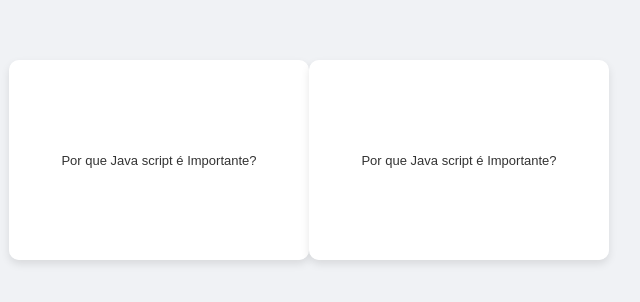
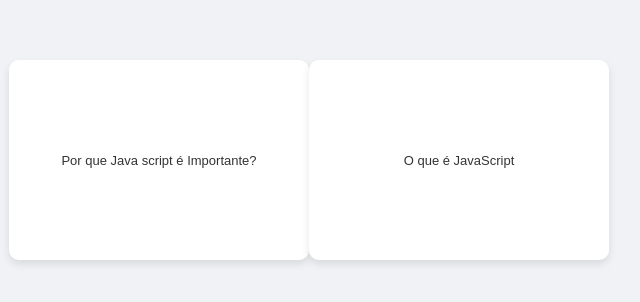
Before and after one commit to helo-silva09/alura-ferramenta-intertiva, a plain HTML site: page index.html in a window 1280 px wide. Shown: the part 240-542 px from the top of the page, 331-971 px from the left. Drawn offline with Linux system fonts and the light colour scheme.

Commit message:
Update index.html

```diff
--- a/index.html
+++ b/index.html
@@ -19,16 +19,15 @@
             </div>
         </div>
     </div>
-    <div class="flashcard-container" onclick="this.querySelector('second-flashcard-back').classList.toggle('flipped')">
+  <div class="flashcard-container" onclick="this.querySelector('second-flashcard-back').classList.toggle('flipped')">
         <div class="second-flashcard">
             <div class="flashcard-face flashcard-front">
-                Por que Java script é Importante?
+                O que é JavaScript
             </div>
             <div class="second-flashcard-face second-flashcard-back">
                 Linguagem de programação usada principalmente para <br>adicionar interatividade a páginas web, mas também pode ser usada no lado do servidor
             </div>
         </div>
-     </div>
     <script>
     </script>
 </body>
```
